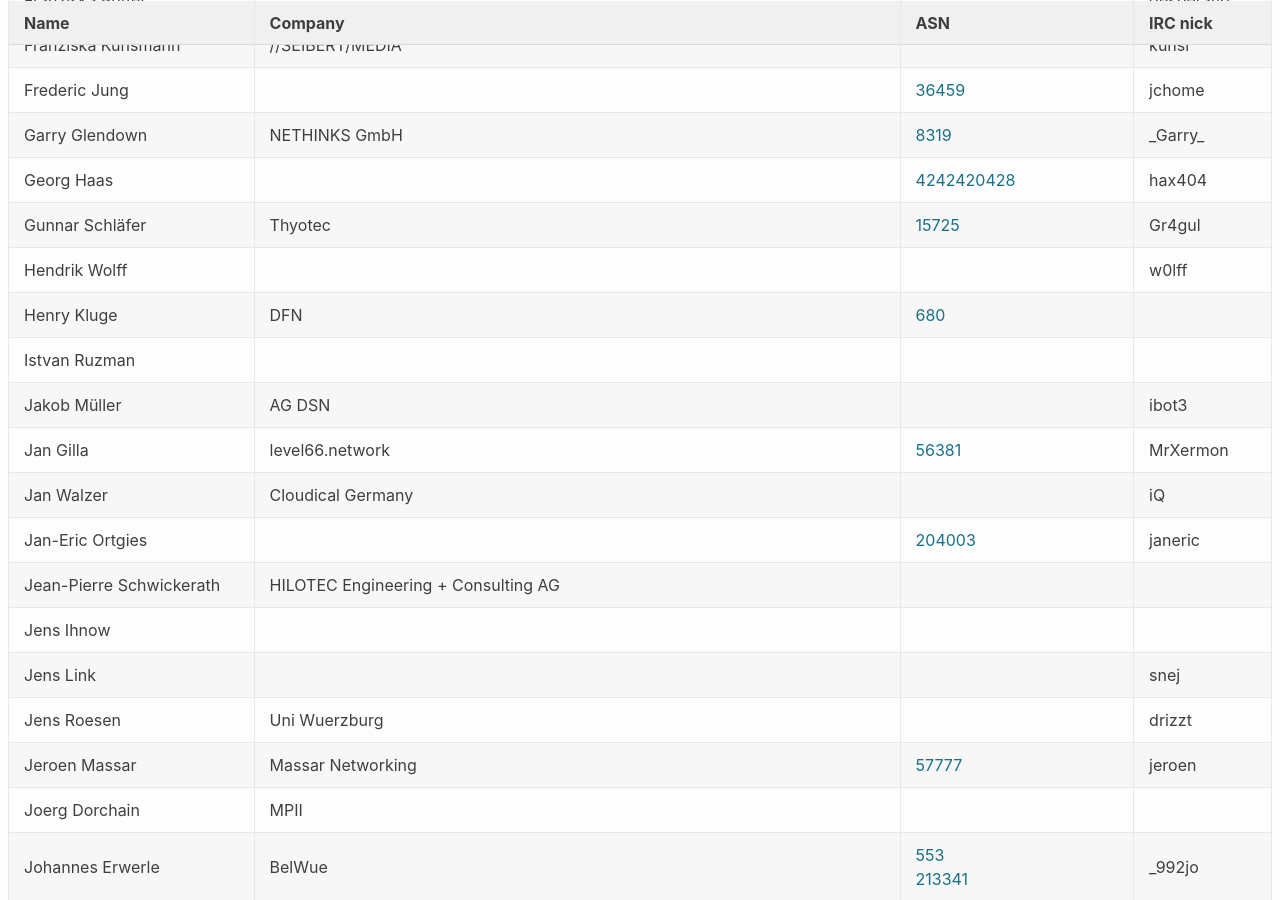
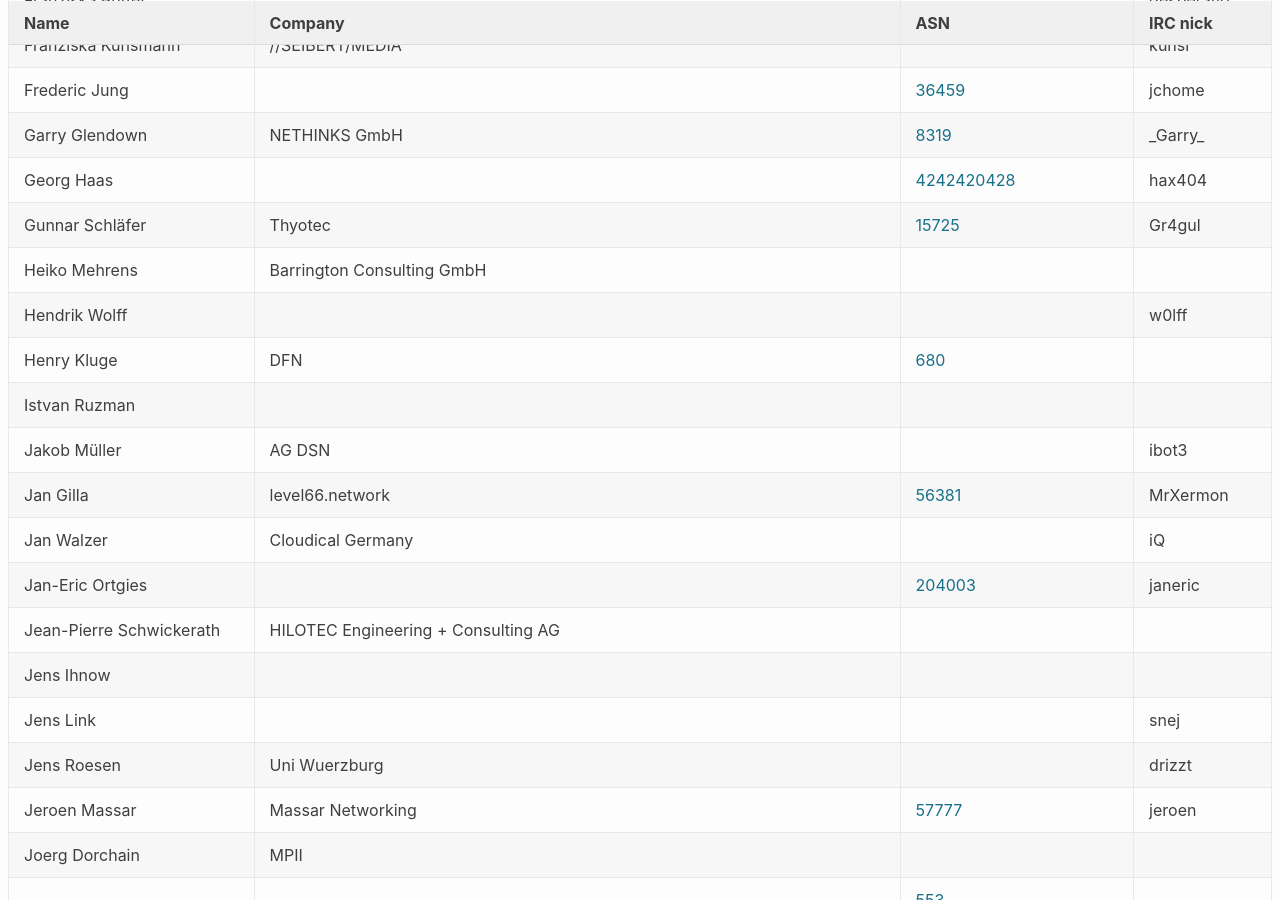
Before and after one commit to denog/pretix-attendeelist, a Jekyll site: the page built from denog13/index.markdown, in a window 1280 px wide and 900 px high, scrolled down 2800 px. Built offline with Jekyll 4.4.1, drawn with Linux system fonts in a browser that asks for light colours.

Commit message:
Latest data: Mon Oct  4 10:49:43 UTC 2021

```diff
--- a/_data/attendees_denog13.json
+++ b/_data/attendees_denog13.json
@@ -394,6 +394,12 @@
     "company": "Thyotec",
     "irc": "Gr4gul",
     "asn": "15725"
+  },
+  {
+    "name": "Heiko Mehrens",
+    "company": "Barrington Consulting GmbH",
+    "irc": null,
+    "asn": null
   },
   {
     "name": "Hendrik Wolff",
```
